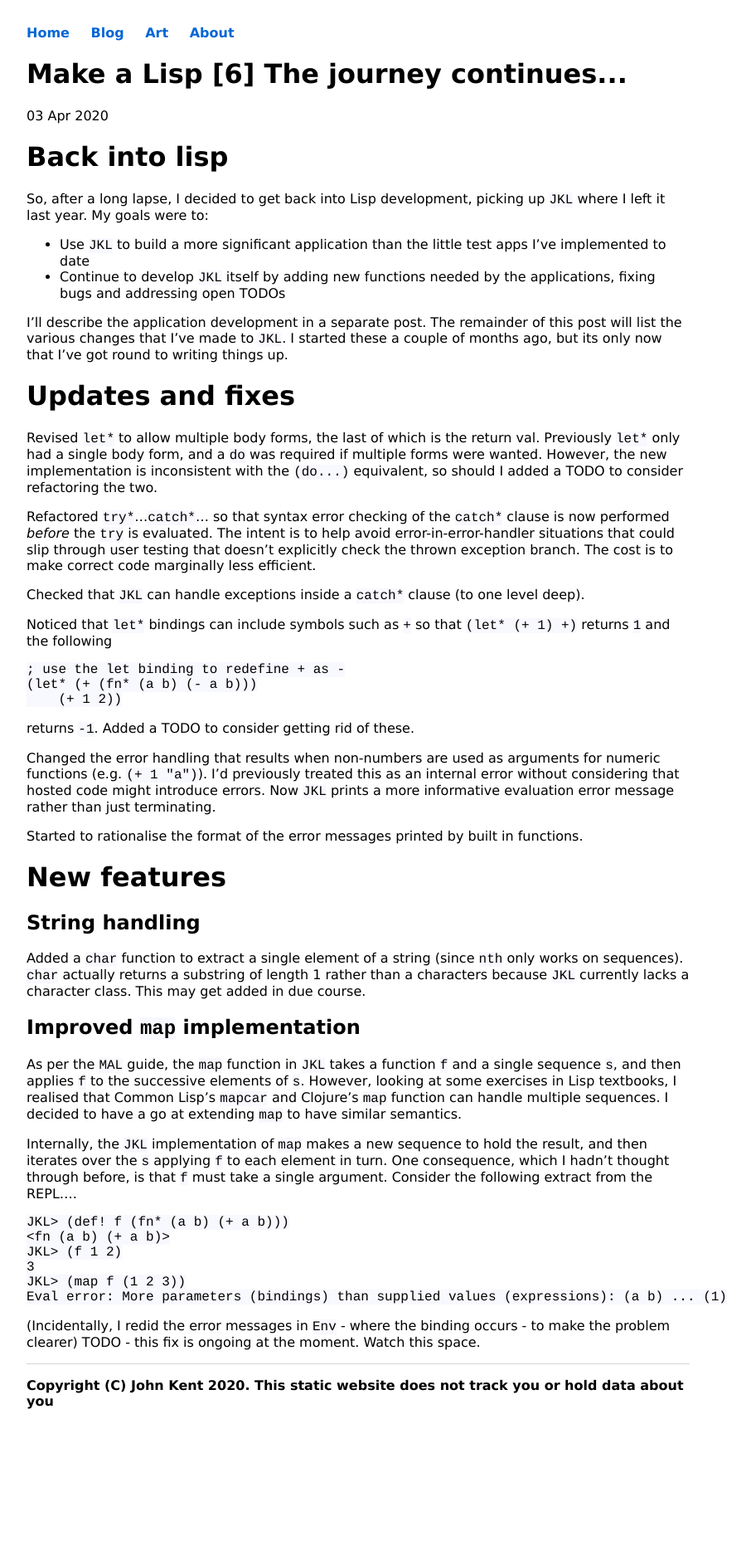
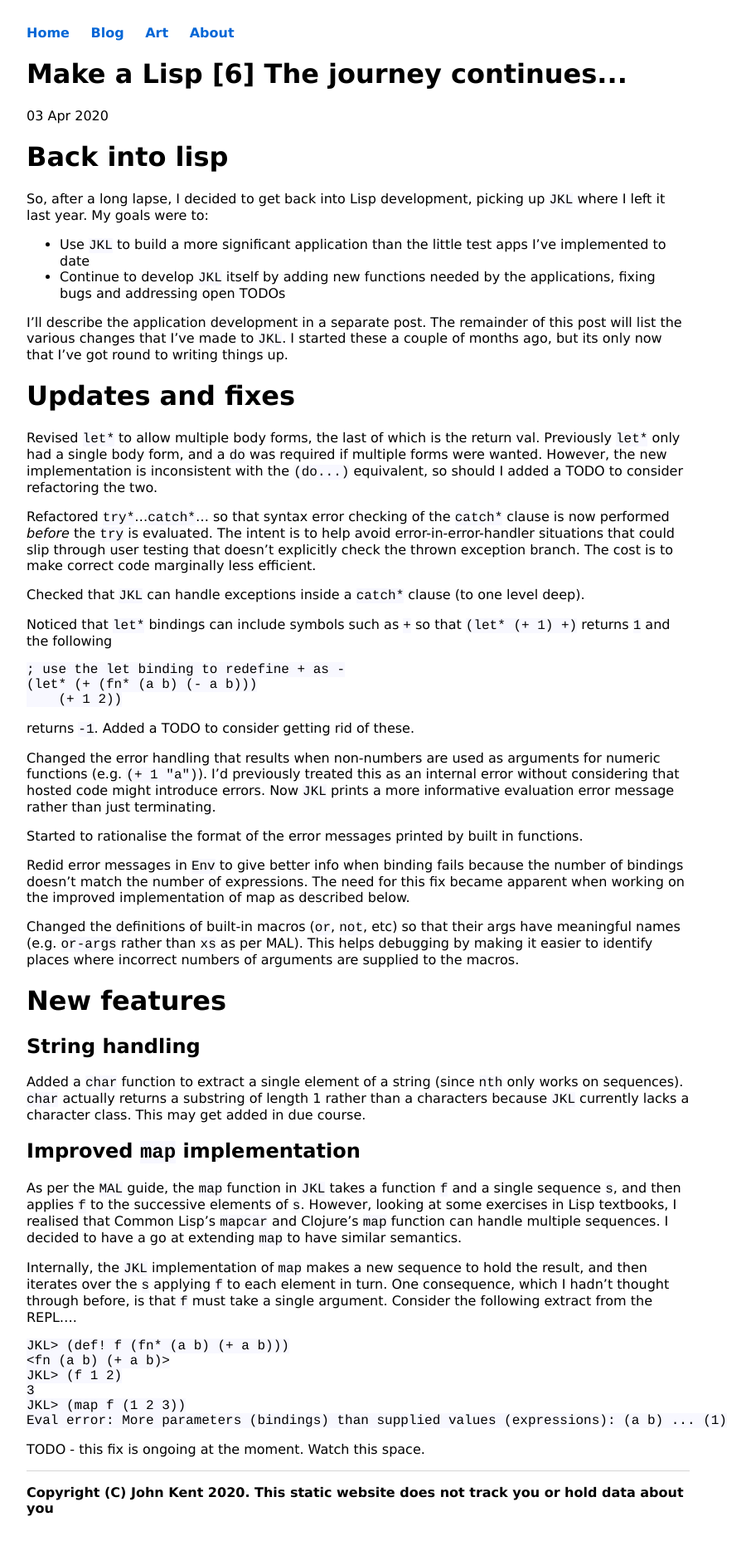
Before and after one commit to KineticLensman/KineticLensman.github.io, a Jekyll site: the page built from _posts/2020-04-03-Journey-continues.md, in a window 1280 px wide. Shown: the whole page at 83% size, without its empty margins (208-1114 px from the left). Built offline with Jekyll 4.4.1, drawn with Linux system fonts in a browser that asks for light colours; before the commit the page ends 1728 px from its top, so only the background shows below that.

Commit message:
Update - more fix descriptions

````diff
--- a/_posts/2020-04-03-Journey-continues.md
+++ b/_posts/2020-04-03-Journey-continues.md
@@ -32,6 +32,10 @@ Changed the error handling that results when non-numbers are used as arguments f
 
 Started to rationalise the format of the error messages printed by built in functions.
 
+Redid error messages in `Env` to give better info when binding fails because the number of bindings doesn't match the number of expressions. The need for this fix became apparent when working on the improved implementation of map as described below.
+
+Changed the definitions of built-in macros (`or`, `not`, etc) so that their args have meaningful names (e.g. `or-args` rather than `xs` as per MAL). This helps debugging by making it easier to identify places where incorrect numbers of arguments are supplied to the macros.
+
 # New features
 
 ## String handling
@@ -52,5 +56,4 @@ JKL> (f 1 2)
 JKL> (map f (1 2 3))
 Eval error: More parameters (bindings) than supplied values (expressions): (a b) ... (1)
 ```
-(Incidentally, I redid the error messages in `Env` - where the binding occurs - to make the problem clearer)
 TODO - this fix is ongoing at the moment. Watch this space.
````
